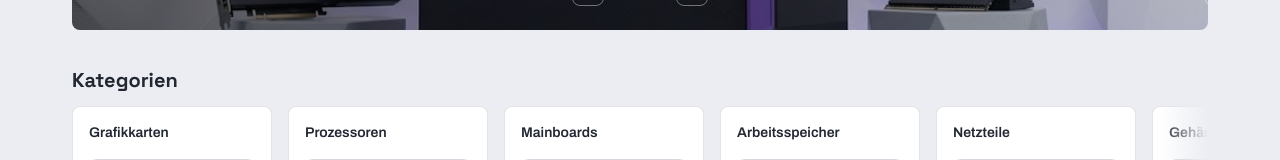
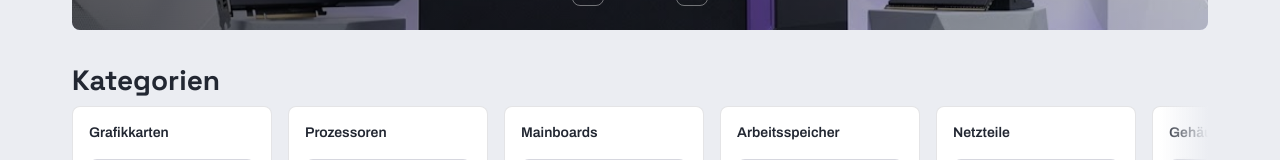
Before and after one commit to alex-web-coder/portfolio-pc-shop, an Angular app: page / in a window 1280 px wide. Shown: the part 556-716 px from the top of the page. Built offline with nearby package versions, Linux system fonts and the light colour scheme.

Commit message:
Increase size of front page section headers (Kategorien, Ausgewählte Produkte)

```diff
--- a/src/app/components/carousel/carousel.component.scss
+++ b/src/app/components/carousel/carousel.component.scss
@@ -8,7 +8,7 @@
 
 h2 {
   margin: 0;
-  font-size: 1.25rem;
+  font-size: 1.75rem;
   color: var(--color-ink);
 }
 
```
